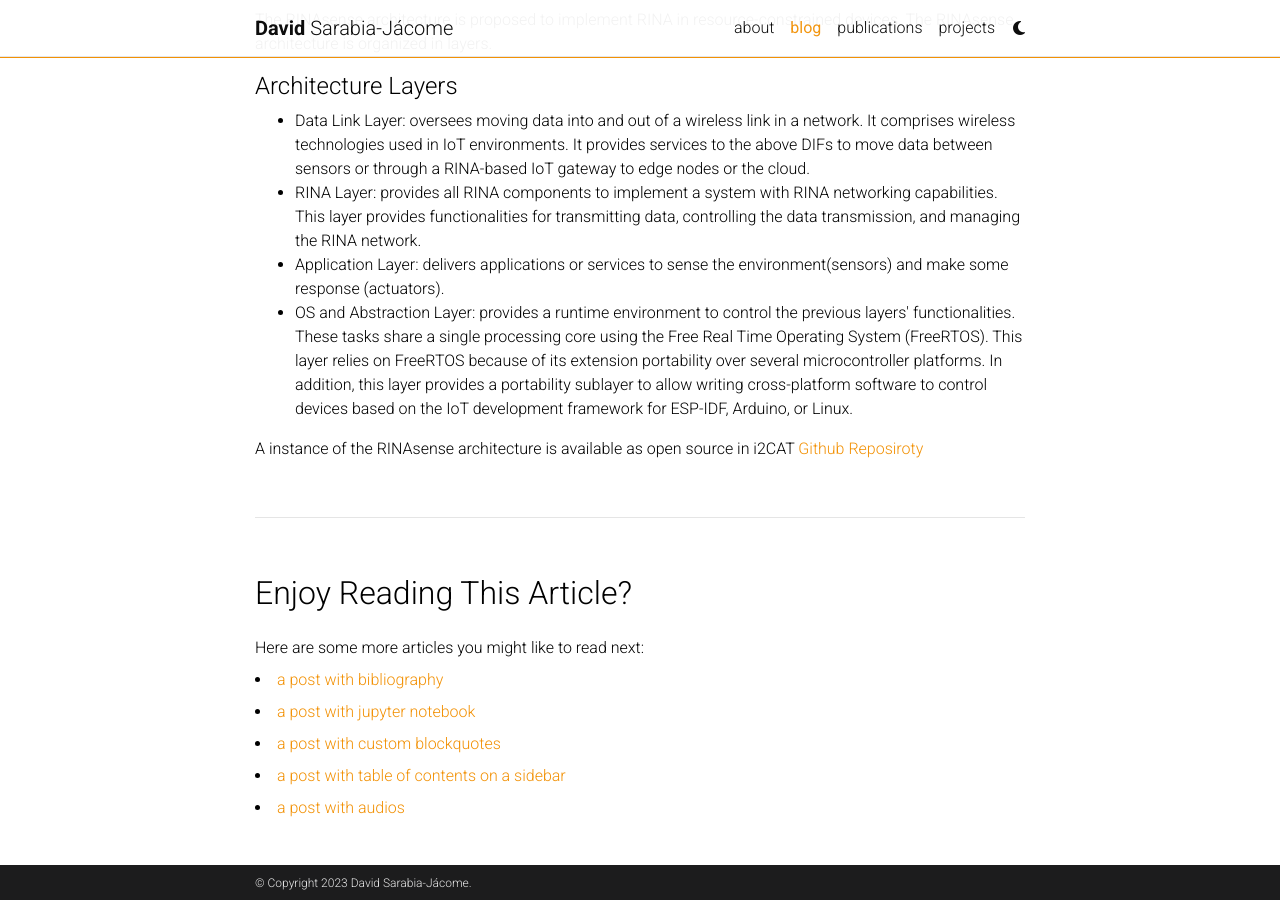
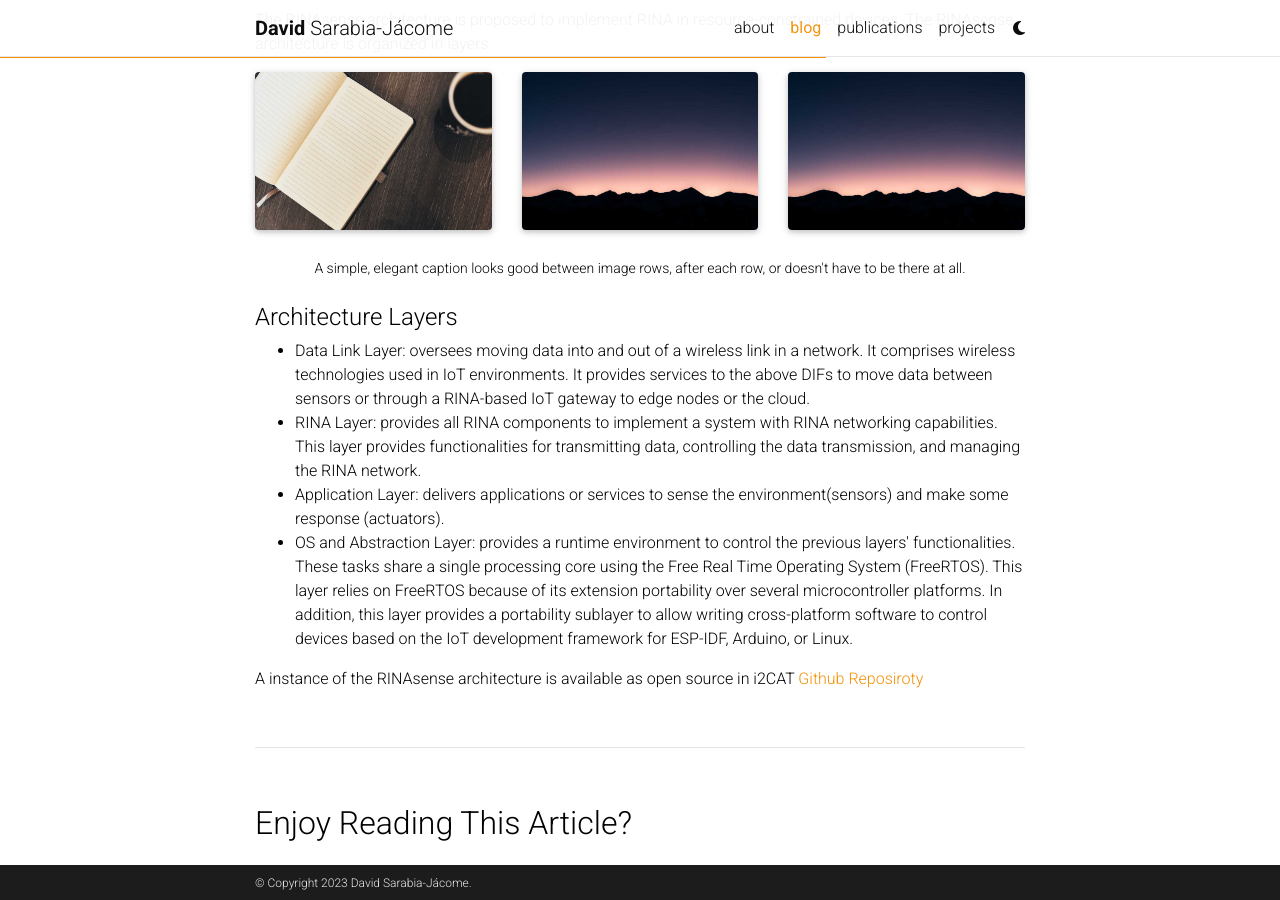
Before and after one commit to esmaxness/esmaxness.github.io, a Jekyll site: the page built from _posts/2015-03-15-formatting-and-links.md, in a window 1280 px wide and 900 px high, scrolled down 415 px. Built offline with Jekyll 4.4.1, drawn with Linux system fonts in a browser that asks for light colours; full-size pictures stand in for the smaller copies a plugin makes; comment, search, counter and statistics services are not loaded; a style sheet for code colours, icons or effects is not loaded.

Commit message:
Add images

```diff
--- a/_posts/2015-03-15-formatting-and-links.md
+++ b/_posts/2015-03-15-formatting-and-links.md
@@ -10,6 +10,21 @@
 
 The RINAsense architecture is proposed to implement RINA in resource-constrained devices. The RINAsense architecture is organized in layers.
 
+<div class="row mt-3">
+    <div class="col-sm mt-3 mt-md-0">
+        {% include figure.html path="assets/img/9.jpg" class="img-fluid rounded z-depth-1" %}
+    </div>
+    <div class="col-sm mt-3 mt-md-0">
+        {% include figure.html path="assets/img/7.jpg" class="img-fluid rounded z-depth-1" %}
+    </div>
+    <div class="col-sm mt-3 mt-md-0">
+        {% include figure.html path="assets/img/7.jpg" class="img-fluid rounded z-depth-1" %}
+    </div>
+</div>
+<div class="caption">
+    A simple, elegant caption looks good between image rows, after each row, or doesn't have to be there at all.
+</div>
+
 #### Architecture Layers
 <ul>
     <li>Data Link Layer: oversees moving data into and out of a wireless link in a network. It comprises wireless technologies used in IoT environments. It provides services to the above DIFs to move data between sensors or through a RINA-based IoT gateway to edge nodes or the cloud.</li>
```
